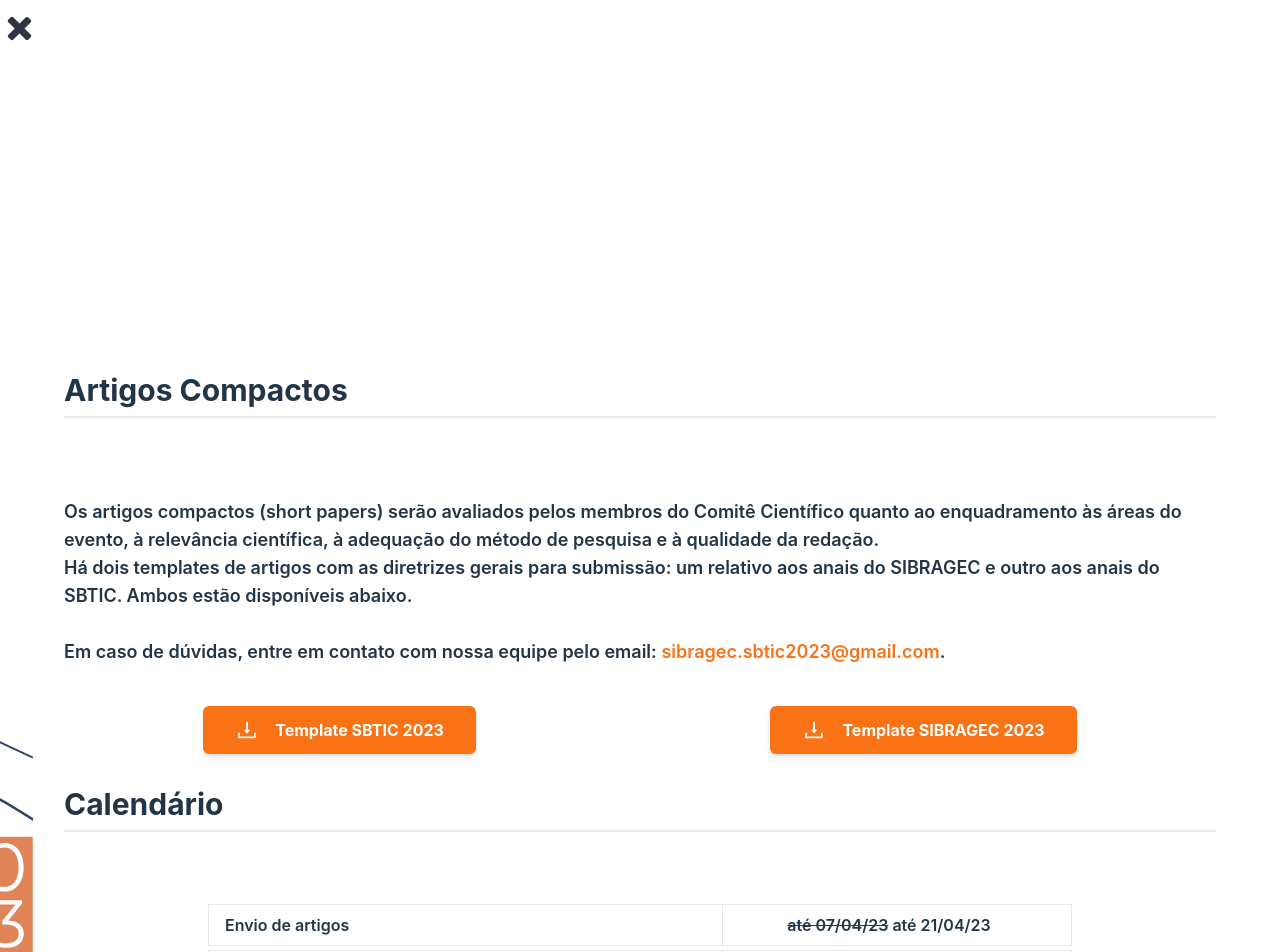
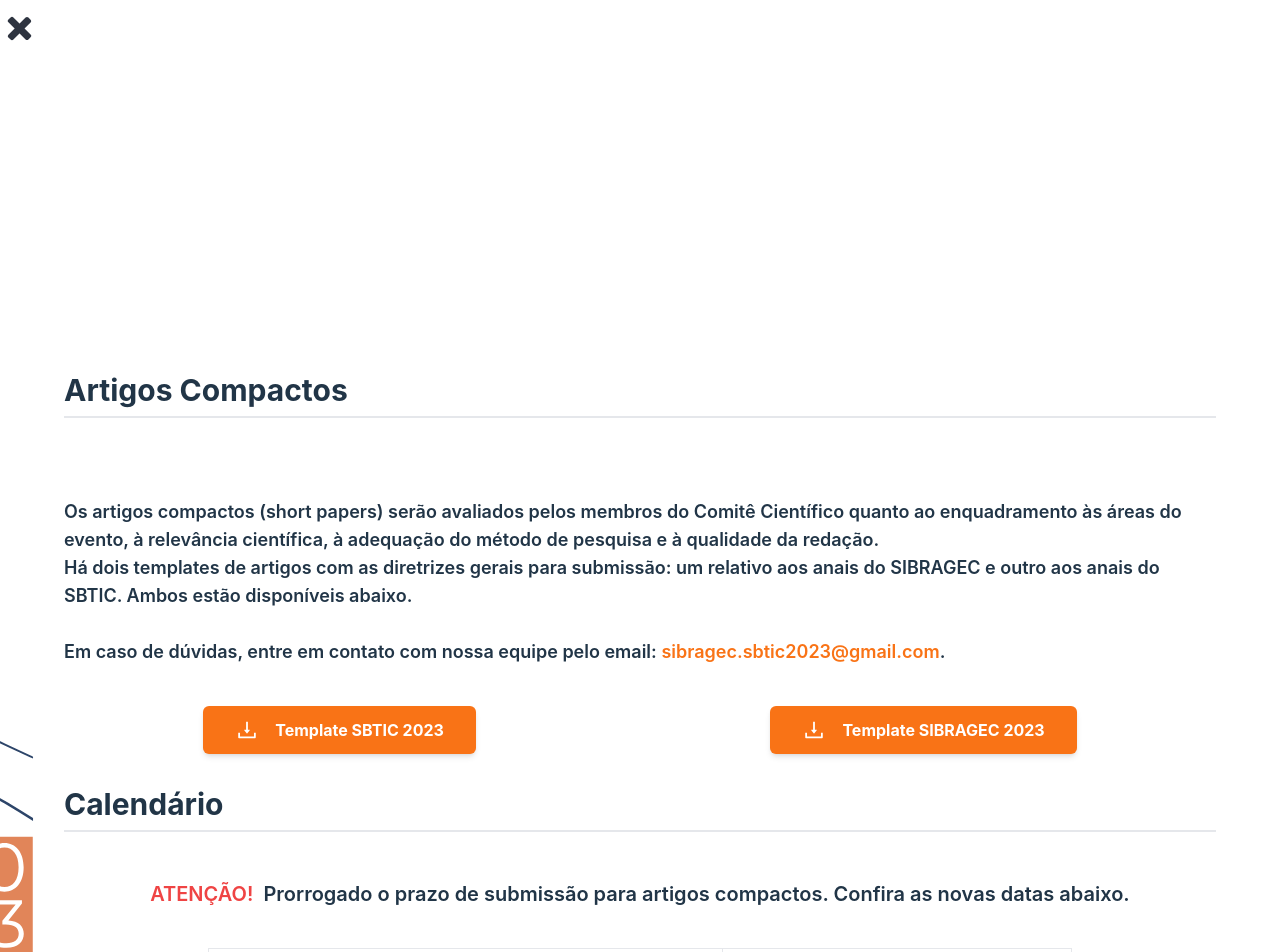
Before and after one commit to softeam-org/sibragecsbtic-web, a React (Vite) app: page /submissoes in a window 1280 px wide. Shown: the top 952 px of the page. Built offline with nearby package versions, Linux system fonts and the light colour scheme; what tailwind-nord would draw is missing.

Commit message:
Add warning text

```diff
--- a/src/container/Submissoes.jsx
+++ b/src/container/Submissoes.jsx
@@ -56,6 +56,16 @@ function Submissoes() {
         </div>
         <div className="calendario mb-20">
           <SectionTitle title={"Calendário"} />
+
+          <h2
+            className="text-xl py-2 text-center font-semibold"
+          ><span
+              className="text-red-500"
+          >
+            ATENÇÃO!
+            &nbsp;
+            </span>
+            Prorrogado o prazo de submissão para artigos compactos. Confira as novas datas abaixo.</h2>
           <Calendar />
         </div>
 
@@ -144,6 +154,7 @@ function Submissoes() {
           ></iframe>
         </div>
       </Container>
+
     </div>
   );
 }
```
